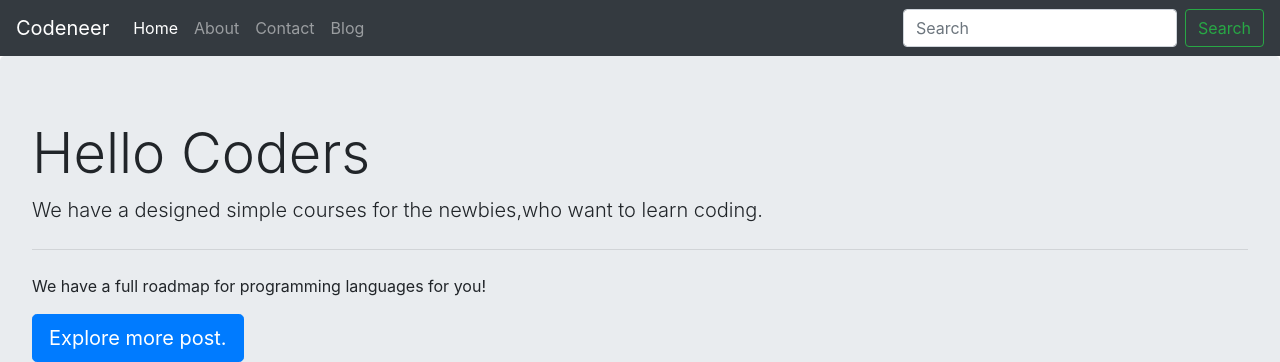
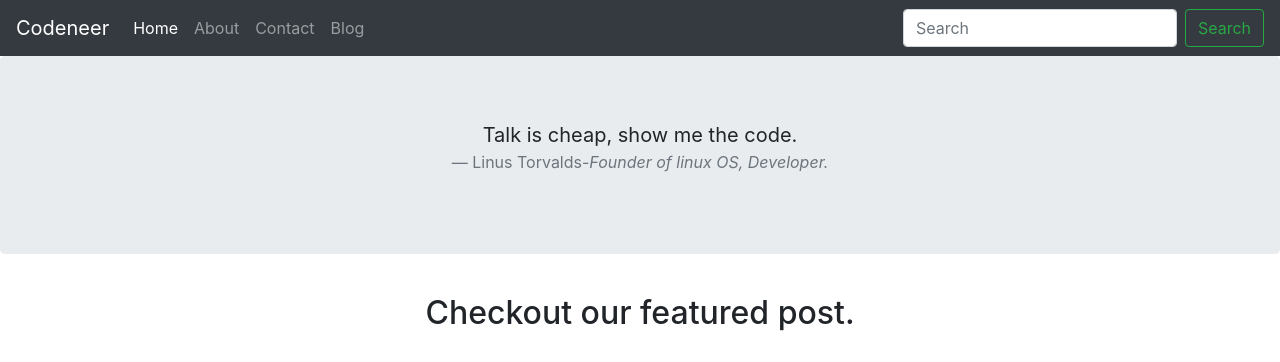
Before and after one commit to Codeneer69/codeneer, a Django app: page / in a window 1280 px wide. Shown: the top 362 px of the page. Run offline with Django 3.2, Linux system fonts and the light colour scheme; some libraries are stand-ins or nearby versions.

```diff
--- a/templates/home/home.html
+++ b/templates/home/home.html
@@ -1,11 +1,15 @@
 {% extends 'base.html' %} {% block title %} Home {% endblock title %} {% block homeactive %} active {% endblock homeactive %} {% block body %}
 
 <div class="jumbotron">
-    <h1 class="display-4">Hello Coders</h1>
+    <blockquote class="blockquote text-center">
+        <p class="mb-0">Talk is cheap, show me the code.</p>
+        <footer class="blockquote-footer">Linus Torvalds-<cite title="Source Title">Founder of linux OS, Developer.</cite></footer>
+    </blockquote>
+    <!-- <h1 class="display-4">Hello Coders</h1>
     <p class="lead">We have a designed simple courses for the newbies,who want to learn coding. </p>
     <hr class="my-4">
     <p>We have a full roadmap for programming languages for you!</p>
-    <a class="btn btn-primary btn-lg" href="/blog" role="button">Explore more post.</a>
+    <a class="btn btn-primary btn-lg" href="/blog" role="button">Explore more post.</a> -->
 </div>
 
 <div class="container">
@@ -117,16 +121,17 @@
         <br>
         <small>
             <h3>Python</h3>
-            <small>
-                <h6>Python is an interpreted, object-oriented, high-level programming language with dynamic semantics.
+            <br>
+            <p class="lead">
+                Python is an interpreted, object-oriented, high-level programming language with dynamic semantics.
                 Its high-level built in data structures, combined with dynamic typing and dynamic binding, make it
                 very attractive for Rapid Application Development, as well as for use as a scripting or glue
                 language to connect existing components together. Python's simple, easy to learn syntax emphasizes
                 readability and therefore reduces the cost of program maintenance. Python supports modules and
                 packages, which encourages program modularity and code reuse. The Python interpreter and the
                 extensive standard library are available in source or binary form without charge for all major
-                    platforms, and can be freely distributed.</h6>
-            </small>
+                platforms, and can be freely distributed.
+            </p>
         </small>
 
     </div>
```
Also changed, not shown: templates/home/about.html (+4 -7 lines). Lines whose indentation alone changed are shown as unchanged.
